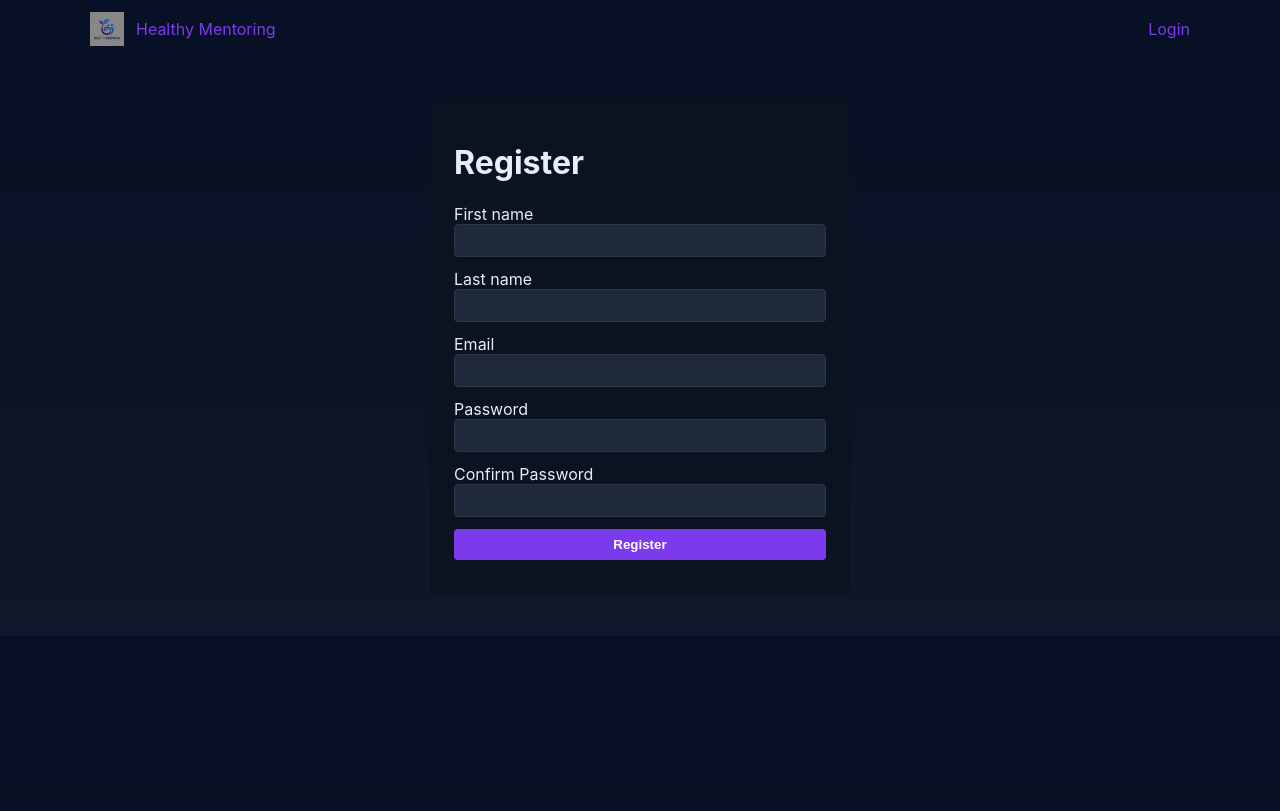
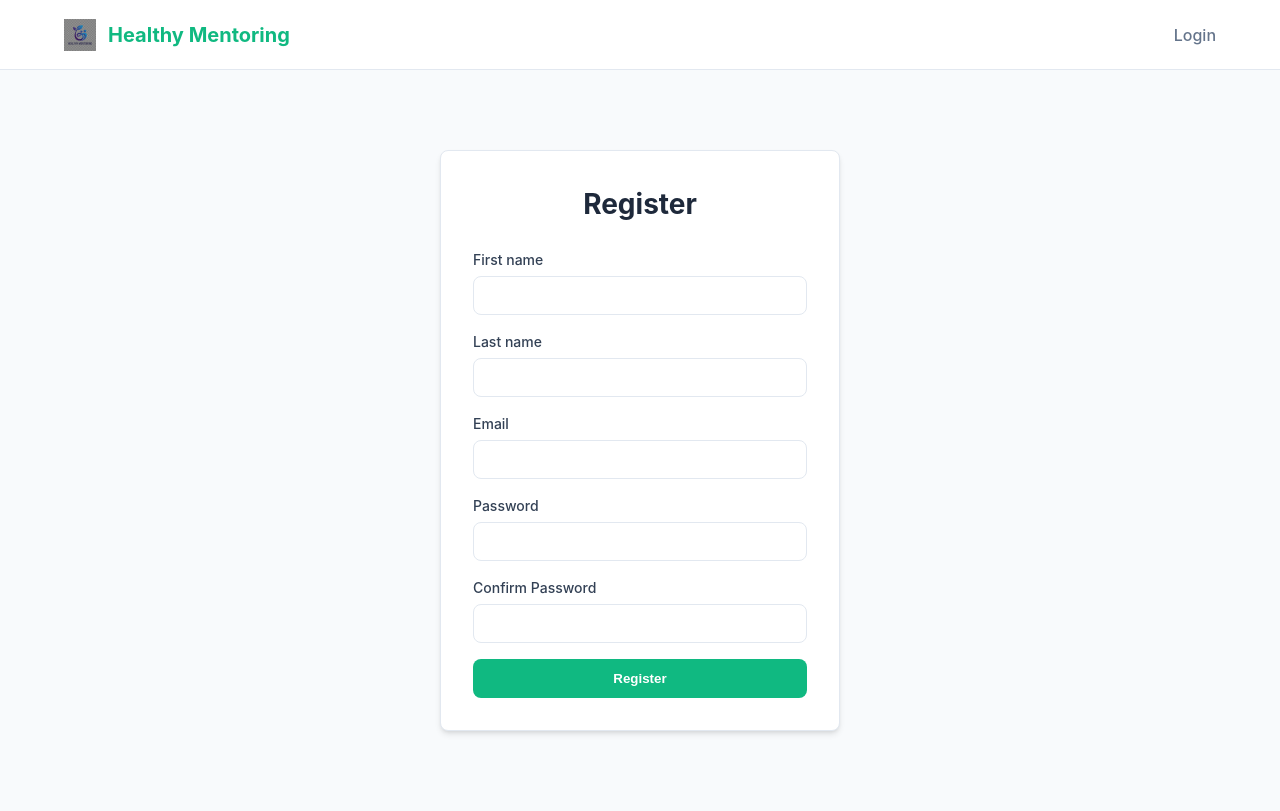
Before and after one commit to Cmanar0/healty_mentoring, a Django app: page /accounts/register/ in a window 1280 px wide. Before the commit the page ends 560 px from the top, so only its background shows below. Run offline with Django 4.2, Linux system fonts and the light colour scheme; some libraries are stand-ins or nearby versions.

Commit message:
Refactor UI: Light/Green theme and auth redirection logic

```diff
--- a/accounts/urls.py
+++ b/accounts/urls.py
@@ -4,7 +4,7 @@ from .views import RegisterView, VerifyEmailView
 
 app_name = "accounts"
 urlpatterns = [
-    path("login/", auth_views.LoginView.as_view(template_name="accounts/login.html"), name="login"),
+    path("login/", auth_views.LoginView.as_view(template_name="accounts/login.html", redirect_authenticated_user=True), name="login"),
     path("logout/", auth_views.LogoutView.as_view(), name="logout"),
     path("register/", RegisterView.as_view(), name="register"),
     path("verify/<uidb64>/<token>/", VerifyEmailView.as_view(), name="verify_email"),
--- a/accounts/views.py
+++ b/accounts/views.py
@@ -16,6 +16,8 @@ import os
 
 class RegisterView(View):
     def get(self, request):
+        if request.user.is_authenticated:
+            return redirect("dashboard:index")
         form = RegisterForm()
         return render(request, "accounts/register.html", {"form": form})
 
--- a/healthy_mentoring/settings.py
+++ b/healthy_mentoring/settings.py
@@ -118,7 +118,7 @@ DEFAULT_FROM_EMAIL = os.getenv("DEFAULT_FROM_EMAIL", "no-reply@example.com")
 # Additional settings
 LOGIN_URL = "/accounts/login/"
 LOGIN_REDIRECT_URL = "/dashboard/"
-LOGOUT_REDIRECT_URL = "/"
+LOGOUT_REDIRECT_URL = "/accounts/login/"
 
 # API allowed keys
 API_ALLOWED_KEYS = os.getenv("API_ALLOWED_KEYS", "sample_api_key_12345").split(",")
--- a/static/css/main.css
+++ b/static/css/main.css
@@ -1,57 +1,281 @@
-:root{
-  --color-bg: #0f172a;
-  --color-card: #0b1220;
-  --color-accent: #7c3aed;
-  --color-text: #e6eef8;
-  --max-width: 1100px;
-  --sidebar-width: 220px;
+:root {
+  /* Light Theme Palette */
+  --color-bg: #f8fafc;        /* Slate 50 */
+  --color-card: #ffffff;      /* White */
+  --color-text: #334155;      /* Slate 700 */
+  --color-text-muted: #64748b;/* Slate 500 */
+  --color-primary: #10b981;   /* Emerald 500 */
+  --color-primary-hover: #059669; /* Emerald 600 */
+  --color-border: #e2e8f0;    /* Slate 200 */
+
+  --max-width: 1200px;
+  --sidebar-width: 250px;
   --sidebar-collapsed-width: 72px;
+  --header-height: 70px;
+
+  --shadow-sm: 0 1px 2px 0 rgb(0 0 0 / 0.05);
+  --shadow-md: 0 4px 6px -1px rgb(0 0 0 / 0.1), 0 2px 4px -2px rgb(0 0 0 / 0.1);
+  --radius: 0.5rem;
 }
 
-/* reset + basics */
-*{box-sizing:border-box}
-body{margin:0;font-family:Inter,system-ui,-apple-system,Segoe UI,Roboto,"Helvetica Neue",Arial;color:var(--color-text);background:linear-gradient(180deg,#071024, var(--color-bg));}
+/* Reset & Basics */
+* { box-sizing: border-box; }
+body {
+  margin: 0;
+  font-family: 'Inter', system-ui, -apple-system, sans-serif;
+  color: var(--color-text);
+  background-color: var(--color-bg);
+  line-height: 1.5;
+}
 
-/* header */
-.site-header{background:transparent;padding:12px 24px}
-.top-nav{display:flex;align-items:center;justify-content:space-between;max-width:var(--max-width);margin:0 auto}
-.brand{display:flex;align-items:center;gap:12px}
-.logo{height:34px}
+a { color: var(--color-primary); text-decoration: none; transition: color 0.2s; }
+a:hover { color: var(--color-primary-hover); }
 
-/* auth card */
-.auth-card{max-width:420px;margin:40px auto;padding:24px;background:var(--color-card);border-radius:12px}
+h1, h2, h3 { margin-top: 0; color: #1e293b; }
 
-/* landing */
-.hero{padding:80px 16px;text-align:center}
-.hero .cta{display:inline-block;padding:12px 20px;border-radius:8px;text-decoration:none;background:var(--color-accent);color:white;}
+/* Header */
+.site-header {
+  background: var(--color-card);
+  border-bottom: 1px solid var(--color-border);
+  height: var(--header-height);
+  display: flex;
+  align-items: center;
+  position: sticky;
+  top: 0;
+  z-index: 10;
+}
+.top-nav {
+  width: 100%;
+  max-width: var(--max-width);
+  margin: 0 auto;
+  padding: 0 24px;
+  display: flex;
+  justify-content: space-between;
+  align-items: center;
+}
+.brand {
+  display: flex;
+  align-items: center;
+  gap: 12px;
+  font-weight: 700;
+  font-size: 1.25rem;
+  color: #1e293b;
+}
+.logo { height: 32px; }
 
-/* dashboard layout */
-.dashboard-layout{display:flex;min-height:80vh}
-.sidebar{width:var(--sidebar-width);background:#061020;padding:16px;transition:width .25s}
-.sidebar.closed{width:var(--sidebar-collapsed-width)}
-.sidebar nav ul{list-style:none;padding:0;margin:0}
-.sidebar nav li{margin:12px 0}
-.sidebar .icon{display:inline-block;width:28px;text-align:center}
-.sidebar .label{margin-left:8px}
-.sidebar.closed .label{display:none}
-.content-area{flex:1;padding:24px}
+.top-actions a {
+  color: var(--color-text-muted);
+  font-weight: 500;
+  margin-left: 20px;
+}
+.top-actions a:hover { color: var(--color-primary); }
 
-.account-form{max-width:900px;margin:20px auto;padding:18px;background:var(--color-card);border-radius:8px}
+/* Auth Card */
+.auth-card {
+  max-width: 400px;
+  margin: 80px auto;
+  padding: 32px;
+  background: var(--color-card);
+  border-radius: var(--radius);
+  box-shadow: var(--shadow-md);
+  border: 1px solid var(--color-border);
+  text-align: center;
+}
+.auth-card h1 { margin-bottom: 24px; font-size: 1.75rem; }
 
-input, textarea, button {
+/* Forms */
+form label {
   display: block;
+  text-align: left;
+  margin-bottom: 6px;
+  font-weight: 500;
+  font-size: 0.875rem;
+  color: var(--color-text);
+}
+input, textarea, select {
   width: 100%;
-  padding: 8px;
-  margin-bottom: 12px;
-  border-radius: 4px;
-  border: 1px solid #334;
-  background: #1e293b;
+  padding: 10px 12px;
+  margin-bottom: 16px;
+  border: 1px solid var(--color-border);
+  border-radius: var(--radius);
+  background: #fff;
+  color: var(--color-text);
+  font-size: 0.95rem;
+  transition: border-color 0.2s, box-shadow 0.2s;
+}
+input:focus, textarea:focus {
+  outline: none;
+  border-color: var(--color-primary);
+  box-shadow: 0 0 0 3px rgba(16, 185, 129, 0.1);
+}
+
+button {
+  width: 100%;
+  padding: 12px;
+  background: var(--color-primary);
   color: white;
+  border: none;
+  border-radius: var(--radius);
+  font-weight: 600;
+  cursor: pointer;
+  transition: background 0.2s;
 }
-button {
-  background: var(--color-accent);
-  border: none;
-  cursor: pointer;
-  font-weight: bold;
+button:hover { background: var(--color-primary-hover); }
+
+/* Landing Page */
+.hero {
+  text-align: center;
+  padding: 100px 20px;
+  background: linear-gradient(to bottom, #f0fdf4, #fff);
 }
-a { color: var(--color-accent); text-decoration: none; }
+.hero h1 {
+  font-size: 3rem;
+  margin-bottom: 16px;
+  color: #0f172a;
+  letter-spacing: -0.02em;
+}
+.hero p {
+  font-size: 1.25rem;
+  color: var(--color-text-muted);
+  max-width: 600px;
+  margin: 0 auto 32px;
+}
+.cta {
+  display: inline-block;
+  padding: 14px 28px;
+  background: var(--color-primary);
+  color: white;
+  border-radius: 50px;
+  font-weight: 600;
+  box-shadow: 0 4px 12px rgba(16, 185, 129, 0.3);
+  transition: transform 0.2s, box-shadow 0.2s;
+}
+.cta:hover {
+  color: white;
+  transform: translateY(-2px);
+  box-shadow: 0 6px 16px rgba(16, 185, 129, 0.4);
+}
+
+.features {
+  max-width: var(--max-width);
+  margin: 0 auto;
+  padding: 80px 20px;
+  text-align: center;
+}
+.features ul {
+  list-style: none;
+  padding: 0;
+  display: grid;
+  grid-template-columns: repeat(auto-fit, minmax(250px, 1fr));
+  gap: 32px;
+  margin-top: 40px;
+}
+.features li {
+  background: white;
+  padding: 24px;
+  border-radius: var(--radius);
+  border: 1px solid var(--color-border);
+  box-shadow: var(--shadow-sm);
+}
+
+/* Dashboard Layout */
+.dashboard-layout { display: flex; min-height: calc(100vh - var(--header-height)); }
+.sidebar {
+  width: var(--sidebar-width);
+  background: white;
+  border-right: 1px solid var(--color-border);
+  padding: 24px 16px;
+  transition: width 0.25s;
+  flex-shrink: 0;
+}
+.sidebar.closed { width: var(--sidebar-collapsed-width); }
+.sidebar nav ul { list-style: none; padding: 0; margin: 0; }
+.sidebar nav li { margin-bottom: 8px; }
+.sidebar nav a {
+  display: flex;
+  align-items: center;
+  padding: 10px 12px;
+  color: var(--color-text);
+  border-radius: var(--radius);
+  transition: background 0.2s;
+}
+.sidebar nav a:hover { background: #f1f5f9; color: var(--color-primary); }
+.sidebar .icon { width: 24px; text-align: center; margin-right: 12px; font-size: 1.2rem; }
+.sidebar.closed .label { display: none; }
+.sidebar.closed .icon { margin-right: 0; }
+
+#hamburger {
+  background: none;
+  border: 1px solid var(--color-border);
+  color: var(--color-text-muted);
+  width: auto;
+  padding: 4px 8px;
+  margin-bottom: 20px;
+  display: inline-block;
+}
+
+.content-area {
+  flex: 1;
+  padding: 32px;
+  background: var(--color-bg);
+  overflow-y: auto;
+}
+
+.dashboard-header {
+  display: flex;
+  justify-content: space-between;
+  align-items: center;
+  margin-bottom: 32px;
+}
+.header-stats {
+  background: white;
+  padding: 8px 16px;
+  border-radius: 50px;
+  border: 1px solid var(--color-border);
+  font-size: 0.9rem;
+  font-weight: 500;
+}
+
+.dashboard-main {
+  display: grid;
+  grid-template-columns: repeat(auto-fit, minmax(300px, 1fr));
+  gap: 24px;
+}
+.dashboard-main section {
+  background: white;
+  padding: 24px;
+  border-radius: var(--radius);
+  border: 1px solid var(--color-border);
+  box-shadow: var(--shadow-sm);
+}
+
+/* Tables */
+.clients-table {
+  width: 100%;
+  border-collapse: collapse;
+  margin-top: 16px;
+}
+.clients-table th {
+  text-align: left;
+  padding: 12px;
+  border-bottom: 2px solid var(--color-border);
+  color: var(--color-text-muted);
+  font-size: 0.85rem;
+  text-transform: uppercase;
+  letter-spacing: 0.05em;
+}
+.clients-table td {
+  padding: 12px;
+  border-bottom: 1px solid var(--color-border);
+}
+
+/* Account Form */
+.account-form {
+  max-width: 800px;
+  margin: 0 auto;
+  background: white;
+  padding: 32px;
+  border-radius: var(--radius);
+  border: 1px solid var(--color-border);
+  box-shadow: var(--shadow-sm);
+}
```
